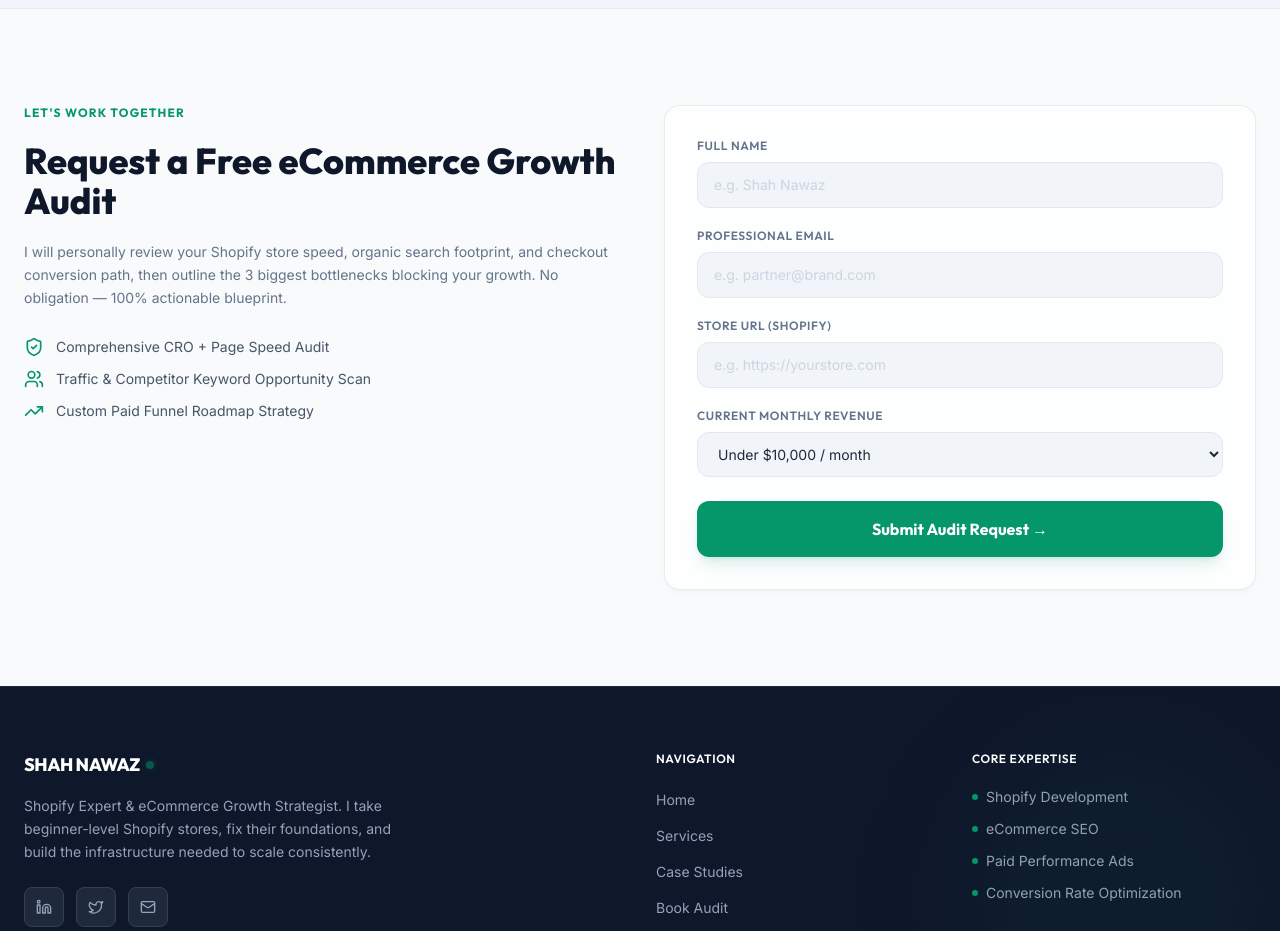
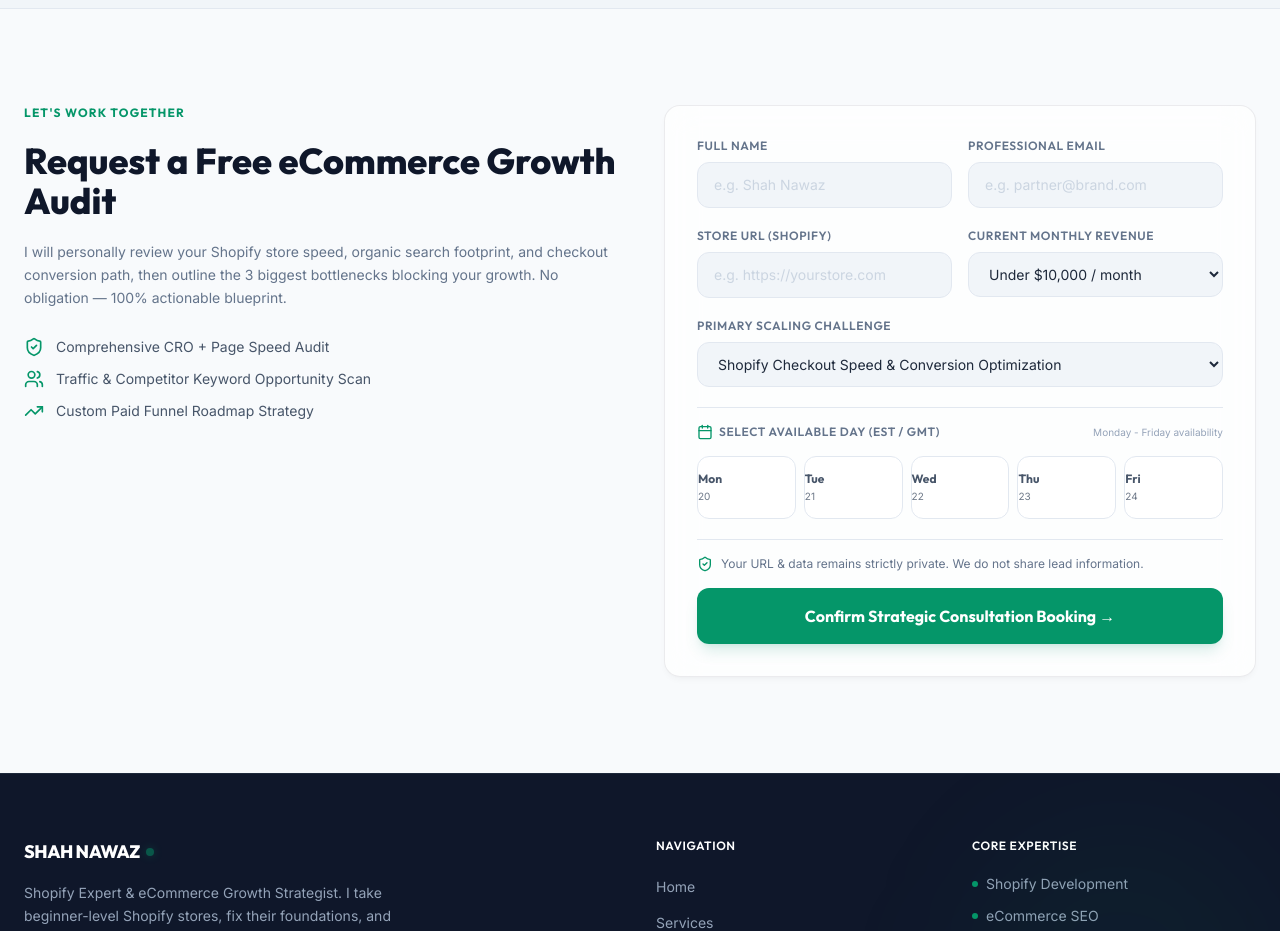
Before and after one commit to rajashahnawaz680-stack/Portfolio, a Next.js app: page / in a window 1280 px wide. Shown: the part 9540-10471 px from the top of the page. Built offline with nearby package versions, Linux system fonts and the light colour scheme.

Commit message:
Update contact form on main page to advanced version with calendar and timeslots

```diff
--- a/src/app/page.tsx
+++ b/src/app/page.tsx
@@ -30,12 +30,30 @@ export default function Home() {
   const [isPaused, setIsPaused] = useState(false);
   const [formSuccess, setFormSuccess] = useState(false);
   const [isSubmitting, setIsSubmitting] = useState(false);
+  const [selectedDay, setSelectedDay] = useState<string | null>(null);
+  const [selectedTime, setSelectedTime] = useState<string | null>(null);
   const [formData, setFormData] = useState({
     name: "",
     email: "",
     website: "",
     revenue: "<$10k",
+    challenge: "shopify-cro",
   });
+
+  const weekdays = [
+    { date: "Mon, Jul 20", label: "Monday" },
+    { date: "Tue, Jul 21", label: "Tuesday" },
+    { date: "Wed, Jul 22", label: "Wednesday" },
+    { date: "Thu, Jul 23", label: "Thursday" },
+    { date: "Fri, Jul 24", label: "Friday" }
+  ];
+
+  const timeSlots = [
+    "09:00 AM EST",
+    "11:00 AM EST",
+    "02:00 PM EST",
+    "04:00 PM EST"
+  ];
 
   // Animated counters on mount
   useEffect(() => {
@@ -278,20 +296,28 @@ export default function Home() {
 
   const handleFormSubmit = async (e: React.FormEvent) => {
     e.preventDefault();
-    if (!formData.name || !formData.email || !formData.website) return;
+    if (!formData.name || !formData.email || !formData.website || !selectedDay || !selectedTime) {
+      alert("Please fill out all fields and select a date and time slot from the scheduler widget.");
+      return;
+    }
+
     setIsSubmitting(true);
+
     try {
       const response = await fetch("https://api.web3forms.com/submit", {
         method: "POST",
         headers: { "Content-Type": "application/json", Accept: "application/json" },
         body: JSON.stringify({
           access_key: "b0de84ad-aa51-4713-a871-c38782bbbac1",
-          subject: "New eCommerce Growth Audit Request — Shah Nawaz Agency",
+          subject: "New eCommerce Consultation Booking - Shah Nawaz Agency",
           from_name: "Shah Nawaz Growth Agency",
           name: formData.name,
           email: formData.email,
           website: formData.website,
           monthly_revenue: formData.revenue,
+          primary_challenge: formData.challenge,
+          selected_day: selectedDay,
+          selected_time: selectedTime,
         }),
       });
       const result = await response.json();
@@ -755,27 +781,52 @@ export default function Home() {
                   </div>
                 ) : (
                   <form onSubmit={handleFormSubmit} className="flex flex-col gap-5 text-left">
-                    {[
-                      { id: "name", label: "Full Name", type: "text", placeholder: "e.g. Shah Nawaz" },
-                      { id: "email", label: "Professional Email", type: "email", placeholder: "e.g. partner@brand.com" },
-                      { id: "website", label: "Store URL (Shopify)", type: "url", placeholder: "e.g. https://yourstore.com" },
-                    ].map((field) => (
-                      <div key={field.id} className="flex flex-col gap-2">
-                        <label htmlFor={field.id} className="text-slate-500 font-heading text-xs font-semibold uppercase tracking-wider">
-                          {field.label}
+                    <div className="grid grid-cols-1 md:grid-cols-2 gap-4">
+                      <div className="flex flex-col gap-2">
+                        <label htmlFor="name" className="text-slate-500 font-heading text-xs font-semibold uppercase tracking-wider">
+                          Full Name
                         </label>
                         <input
-                          type={field.type}
-                          id={field.id}
+                          type="text"
+                          id="name"
                           required
-                          value={formData[field.id as keyof typeof formData]}
+                          value={formData.name}
                           onChange={handleFormChange}
                           className="bg-brand-secondary border border-slate-200 rounded-xl px-4 py-3 text-slate-800 text-sm focus:outline-none focus:border-brand-accent focus:ring-1 focus:ring-brand-accent/20 transition-colors placeholder:text-slate-300"
-                          placeholder={field.placeholder}
+                          placeholder="e.g. Shah Nawaz"
                         />
                       </div>
-                    ))}
+                      <div className="flex flex-col gap-2">
+                        <label htmlFor="email" className="text-slate-500 font-heading text-xs font-semibold uppercase tracking-wider">
+                          Professional Email
+                        </label>
+                        <input
+                          type="email"
+                          id="email"
+                          required
+                          value={formData.email}
+                          onChange={handleFormChange}
+                          className="bg-brand-secondary border border-slate-200 rounded-xl px-4 py-3 text-slate-800 text-sm focus:outline-none focus:border-brand-accent focus:ring-1 focus:ring-brand-accent/20 transition-colors placeholder:text-slate-300"
+                          placeholder="e.g. partner@brand.com"
+                        />
+                      </div>
+                    </div>
 
+                    <div className="grid grid-cols-1 md:grid-cols-2 gap-4">
+                      <div className="flex flex-col gap-2">
+                        <label htmlFor="website" className="text-slate-500 font-heading text-xs font-semibold uppercase tracking-wider">
+                          Store URL (Shopify)
+                        </label>
+                        <input
+                          type="url"
+                          id="website"
+                          required
+                          value={formData.website}
+                          onChange={handleFormChange}
+                          className="bg-brand-secondary border border-slate-200 rounded-xl px-4 py-3 text-slate-800 text-sm focus:outline-none focus:border-brand-accent focus:ring-1 focus:ring-brand-accent/20 transition-colors placeholder:text-slate-300"
+                          placeholder="e.g. https://yourstore.com"
+                        />
+                      </div>
                       <div className="flex flex-col gap-2">
                         <label htmlFor="revenue" className="text-slate-500 font-heading text-xs font-semibold uppercase tracking-wider">
                           Current Monthly Revenue
@@ -792,14 +843,120 @@ export default function Home() {
                           <option value="$200k+">Over $200,000 / month</option>
                         </select>
                       </div>
+                    </div>
+
+                    <div className="flex flex-col gap-2">
+                      <label htmlFor="challenge" className="text-slate-500 font-heading text-xs font-semibold uppercase tracking-wider">
+                        Primary Scaling Challenge
+                      </label>
+                      <select
+                        id="challenge"
+                        value={formData.challenge}
+                        onChange={handleFormChange}
+                        className="bg-brand-secondary border border-slate-200 rounded-xl px-4 py-3 text-slate-800 text-sm focus:outline-none focus:border-brand-accent focus:ring-1 focus:ring-brand-accent/20 transition-colors"
+                      >
+                        <option value="shopify-cro">Shopify Checkout Speed & Conversion Optimization</option>
+                        <option value="performance-ads">Paid Ad Funnels (Meta/Google Ads/ROAS)</option>
+                        <option value="organic-traffic">Organic SEO Collection Ranking</option>
+                        <option value="multi-funnel">Comprehensive Full Funnel Strategy Consultation</option>
+                      </select>
+                    </div>
+
+                    <div className="space-y-4 pt-4 border-t border-slate-200">
+                      <div className="flex justify-between items-center">
+                        <label className="text-slate-500 font-heading text-xs font-semibold uppercase tracking-wider flex items-center gap-1.5">
+                          <Calendar className="w-4 h-4 text-brand-accent" /> Select Available Day (EST / GMT)
+                        </label>
+                        <span className="text-[10px] text-slate-400">Monday - Friday availability</span>
+                      </div>
+
+                      <div className="grid grid-cols-5 gap-2">
+                        {weekdays.map((day) => (
+                          <button
+                            key={day.date}
+                            type="button"
+                            onClick={() => setSelectedDay(day.date)}
+                            className={`py-3.5 rounded-xl text-center flex flex-col justify-center transition-all duration-150 ${
+                              selectedDay === day.date
+                                ? "bg-brand-accent text-white shadow-[0_0_12px_rgba(16,185,129,0.25)] border-transparent"
+                                : "bg-white border border-slate-200 hover:border-slate-400 text-slate-600"
+                            }`}
+                          >
+                            <span className="text-xs font-bold font-heading">{day.label.slice(0, 3)}</span>
+                            <span className="text-[10px] mt-0.5 opacity-80">{day.date.split(" ")[2]}</span>
+                          </button>
+                        ))}
+                      </div>
+                    </div>
+
+                    {selectedDay && (
+                      <div className="space-y-4 pt-3 animate-fade-in">
+                        <label className="text-slate-500 font-heading text-xs font-semibold uppercase tracking-wider block">
+                          Select Available Time Slot
+                        </label>
+                        <div className="grid grid-cols-2 md:grid-cols-4 gap-2">
+                          {timeSlots.map((time) => (
+                            <button
+                              key={time}
+                              type="button"
+                              onClick={() => setSelectedTime(time)}
+                              className={`py-3.5 text-center text-xs font-heading font-semibold rounded-xl transition-all duration-150 border ${
+                                selectedTime === time
+                                  ? "bg-brand-accent/10 border-brand-accent text-brand-accent"
+                                  : "bg-white border-slate-200 hover:border-slate-400 text-slate-600"
+                              }`}
+                            >
+                              {time}
+                            </button>
+                          ))}
+                        </div>
+
+                        <div className="flex flex-col gap-2 pt-2">
+                          <label htmlFor="custom-time" className="text-slate-500 font-heading text-xs font-semibold uppercase tracking-wider">
+                            Or Choose a Custom Time (EST / GMT)
+                          </label>
+                          <input
+                            type="time"
+                            id="custom-time"
+                            value={selectedTime && !timeSlots.includes(selectedTime) ? (selectedTime.includes(" (Custom)") ? ((() => {
+                              const cleanTime = selectedTime.replace(" (Custom)", "");
+                              const [timePart, ampm] = cleanTime.split(" ");
+                              let [h, m] = timePart.split(":");
+                              let hour = parseInt(h);
+                              if (ampm === "PM" && hour < 12) hour += 12;
+                              if (ampm === "AM" && hour === 12) hour = 0;
+                              return `${hour.toString().padStart(2, '0')}:${m}`;
+                            })()) : "") : ""}
+                            onChange={(e) => {
+                              const val = e.target.value;
+                              if (val) {
+                                const [h, m] = val.split(":");
+                                const hour = parseInt(h);
+                                const ampm = hour >= 12 ? "PM" : "AM";
+                                const formattedHour = hour % 12 || 12;
+                                setSelectedTime(`${formattedHour}:${m} ${ampm} (Custom)`);
+                              }
+                            }}
+                            className="bg-brand-secondary border border-slate-200 rounded-xl px-4 py-3 text-slate-800 text-sm focus:outline-none focus:border-brand-accent focus:ring-1 focus:ring-brand-accent/20 transition-colors w-full"
+                          />
+                        </div>
+                      </div>
+                    )}
+
+                    <div className="space-y-4 pt-4 border-t border-slate-200">
+                      <div className="flex items-center gap-2 text-xs text-slate-500">
+                        <ShieldCheck className="w-4 h-4 text-brand-accent flex-shrink-0" />
+                        <span>Your URL & data remains strictly private. We do not share lead information.</span>
+                      </div>
 
                       <button
                         type="submit"
                         disabled={isSubmitting}
                         className="w-full px-6 py-4 bg-gradient-to-r from-brand-accent to-emerald-600 hover:from-emerald-600 hover:to-brand-accent text-white font-heading font-bold rounded-xl mt-1 transition-all duration-200 hover:-translate-y-0.5 shadow-lg shadow-brand-accent/15 disabled:opacity-50 disabled:cursor-not-allowed"
                       >
-                      {isSubmitting ? "Submitting…" : "Submit Audit Request →"}
+                        {isSubmitting ? "Submitting Booking..." : "Confirm Strategic Consultation Booking →"}
                       </button>
+                    </div>
                   </form>
                 )}
               </div>
```
Lines whose indentation alone changed are shown as unchanged.
